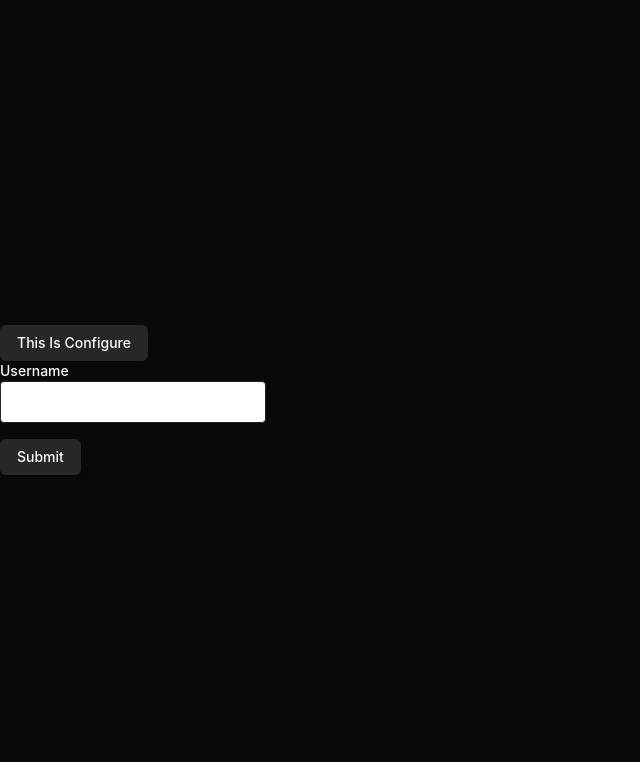
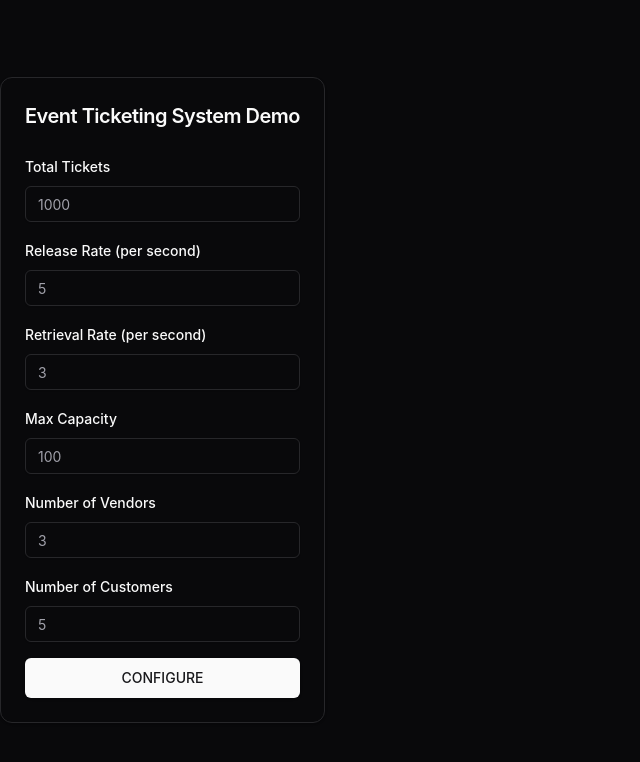
Before and after one commit to Ds-Jayawardhana/Ticketing-_System, a React (Vite) app in the folder Frontend/Ticketing_Front/: page /Configure in a window 1280 px wide. Shown: the top 762 px of the page, without its empty margins (0-640 px from the left). Built offline with nearby package versions, Linux system fonts and the light colour scheme.

Commit message:
Created Ui for Configuration page

```diff
--- a/Frontend/Ticketing_Front/src/Pages/Configure.tsx
+++ b/Frontend/Ticketing_Front/src/Pages/Configure.tsx
@@ -1,67 +1,86 @@
-"use client";
+import React from 'react';
+import { Card, CardContent, CardHeader, CardTitle } from '@/components/ui/card';
+import { Input } from '@/components/ui/input';
+import { Label } from '@/components/ui/label';
+import { Button } from '@/components/ui/button';
 
-import React from "react";
-import { Button } from "@/components/ui/button";
-import { zodResolver } from "@hookform/resolvers/zod";
-import { useForm } from "react-hook-form";
-import { z } from "zod";
+const EventTicketingSystem = () => {
+  return (
+    <Card className="w-full max-w-md mx-auto">
+      <CardHeader>
+        <CardTitle className="text-xl font-semibold">
+          Event Ticketing System Demo
+        </CardTitle>
+      </CardHeader>
+      <CardContent>
+        <div className="space-y-4">
+          <div className="space-y-2">
+            <Label htmlFor="totalTickets">Total Tickets</Label>
+            <Input
+              id="totalTickets"
+              type="number"
+              placeholder="1000"
+              className="w-full"
+            />
+          </div>
 
-interface Props {}
+          <div className="space-y-2">
+            <Label htmlFor="releaseRate">Release Rate (per second)</Label>
+            <Input
+              id="releaseRate"
+              type="number"
+              placeholder="5"
+              className="w-full"
+            />
+          </div>
 
-const formSchema = z.object({
-  username: z.string().min(2, {
-    message: "Username must be at least 2 characters.",
-  }),
-});
+          <div className="space-y-2">
+            <Label htmlFor="retrievalRate">Retrieval Rate (per second)</Label>
+            <Input
+              id="retrievalRate"
+              type="number"
+              placeholder="3"
+              className="w-full"
+            />
+          </div>
 
-export const ProfileForm = () => {
-  // 1. Define your form.
-  const form = useForm<z.infer<typeof formSchema>>({
-    resolver: zodResolver(formSchema),
-    defaultValues: {
-      username: "",
-    },
-  });
+          <div className="space-y-2">
+            <Label htmlFor="maxCapacity">Max Capacity</Label>
+            <Input
+              id="maxCapacity"
+              type="number"
+              placeholder="100"
+              className="w-full"
+            />
+          </div>
 
-  // 2. Define a submit handler.
-  function onSubmit(values: z.infer<typeof formSchema>) {
-    // Do something with the form values.
-    // ✅ This will be type-safe and validated.
-    console.log(values);
-  }
+          <div className="space-y-2">
+            <Label htmlFor="vendors">Number of Vendors</Label>
+            <Input
+              id="vendors"
+              type="number"
+              placeholder="3"
+              className="w-full"
+            />
+          </div>
 
-  return (
-    <form onSubmit={form.handleSubmit(onSubmit)} className="space-y-4">
-      <div>
-        <label htmlFor="username" className="block text-sm font-medium">
-          Username
-        </label>
-        <input
-          id="username"
-          {...form.register("username")}
-          className="block w-full border rounded p-2"
-        />
-        {form.formState.errors.username && (
-          <p className="text-red-600 text-sm">
-            {form.formState.errors.username.message}
-          </p>
-        )}
-      </div>
-      <Button type="submit" variant="secondary">
-        Submit
-      </Button>
-    </form>
+          <div className="space-y-2">
+            <Label htmlFor="customers">Number of Customers</Label>
+            <Input
+              id="customers"
+              type="number"
+              placeholder="5"
+              className="w-full"
+            />
+          </div>
+
+          <Button className="w-full mt-6" size="lg">
+            CONFIGURE
+          </Button>
+        </div>
+      </CardContent>
+    </Card>
   );
 };
 
-const Configure = (props: Props) => {
-  return (
-    <div>
-      <Button variant="secondary">This Is Configure</Button>
-      {/* Use the ProfileForm Component */}
-      <ProfileForm />
-    </div>
-  );
-};
-
-export default Configure;
+export default EventTicketingSystem;
--- /dev/null
+++ b/Frontend/Ticketing_Front/src/components/ui/card.tsx
@@ -0,0 +1,76 @@
+import * as React from "react"
+
+import { cn } from "@/lib/utils"
+
+const Card = React.forwardRef<
+  HTMLDivElement,
+  React.HTMLAttributes<HTMLDivElement>
+>(({ className, ...props }, ref) => (
+  <div
+    ref={ref}
+    className={cn(
+      "rounded-xl border bg-card text-card-foreground shadow",
+      className
+    )}
+    {...props}
+  />
+))
+Card.displayName = "Card"
+
+const CardHeader = React.forwardRef<
+  HTMLDivElement,
+  React.HTMLAttributes<HTMLDivElement>
+>(({ className, ...props }, ref) => (
+  <div
+    ref={ref}
+    className={cn("flex flex-col space-y-1.5 p-6", className)}
+    {...props}
+  />
+))
+CardHeader.displayName = "CardHeader"
+
+const CardTitle = React.forwardRef<
+  HTMLDivElement,
+  React.HTMLAttributes<HTMLDivElement>
+>(({ className, ...props }, ref) => (
+  <div
+    ref={ref}
+    className={cn("font-semibold leading-none tracking-tight", className)}
+    {...props}
+  />
+))
+CardTitle.displayName = "CardTitle"
+
+const CardDescription = React.forwardRef<
+  HTMLDivElement,
+  React.HTMLAttributes<HTMLDivElement>
+>(({ className, ...props }, ref) => (
+  <div
+    ref={ref}
+    className={cn("text-sm text-muted-foreground", className)}
+    {...props}
+  />
+))
+CardDescription.displayName = "CardDescription"
+
+const CardContent = React.forwardRef<
+  HTMLDivElement,
+  React.HTMLAttributes<HTMLDivElement>
+>(({ className, ...props }, ref) => (
+  <div ref={ref} className={cn("p-6 pt-0", className)} {...props} />
+))
+CardContent.displayName = "CardContent"
+
+const CardFooter = React.forwardRef<
+  HTMLDivElement,
+  React.HTMLAttributes<HTMLDivElement>
+>(({ className, ...props }, ref) => (
+  <div
+    ref={ref}
+    className={cn("flex items-center p-6 pt-0", className)}
+    {...props}
+  />
+))
+CardFooter.displayName = "CardFooter"
+
+export { Card, CardHeader, CardFooter, CardTitle, CardDescription, CardContent }
--- /dev/null
+++ b/Frontend/Ticketing_Front/src/components/ui/input.tsx
@@ -0,0 +1,22 @@
+import * as React from "react"
+
+import { cn } from "@/lib/utils"
+
+const Input = React.forwardRef<HTMLInputElement, React.ComponentProps<"input">>(
+  ({ className, type, ...props }, ref) => {
+    return (
+      <input
+        type={type}
+        className={cn(
+          "flex h-9 w-full rounded-md border border-input bg-transparent px-3 py-1 text-base shadow-sm transition-colors file:border-0 file:bg-transparent file:text-sm file:font-medium file:text-foreground placeholder:text-muted-foreground focus-visible:outline-none focus-visible:ring-1 focus-visible:ring-ring disabled:cursor-not-allowed disabled:opacity-50 md:text-sm",
+          className
+        )}
+        ref={ref}
+        {...props}
+      />
+    )
+  }
+)
+Input.displayName = "Input"
+
+export { Input }
--- a/Frontend/Ticketing_Front/src/components/ui/label.tsx
+++ b/Frontend/Ticketing_Front/src/components/ui/label.tsx
@@ -1,5 +1,3 @@
-"use client"
-
 import * as React from "react"
 import * as LabelPrimitive from "@radix-ui/react-label"
 import { cva, type VariantProps } from "class-variance-authority"
```
